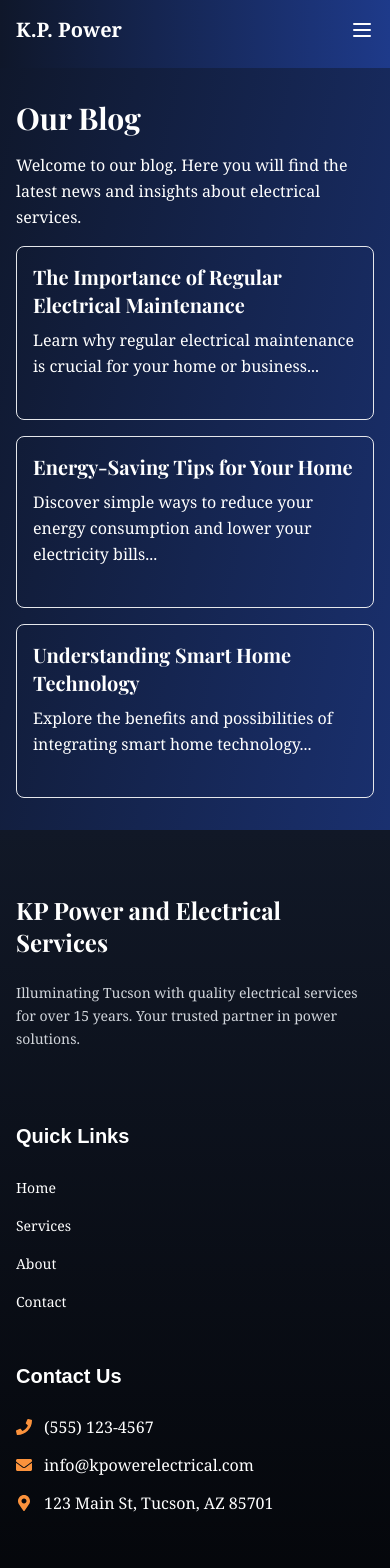
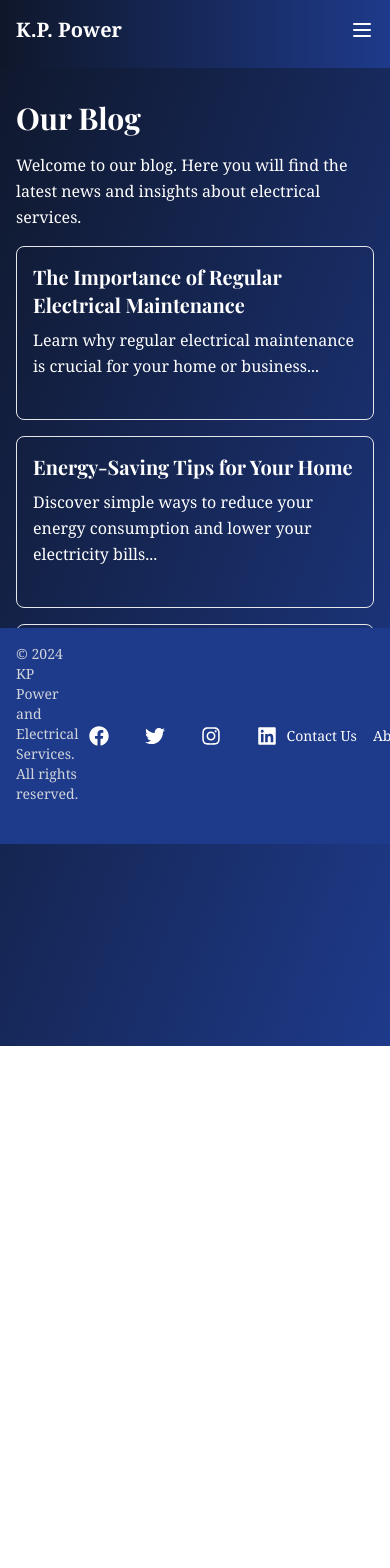
Before and after one commit to MJE43/kp, a Next.js app: page /blog in a window 390 px wide. Shown: the top 1568 px of the page. After the commit the page ends 1046 px from the top, so only its background shows below. Built offline with nearby package versions, Linux system fonts and the light colour scheme; a web font is replaced by a local one.

Commit message:
everything

```diff
--- a/src/app/services/page.tsx
+++ b/src/app/services/page.tsx
@@ -1,5 +1,6 @@
 'use client';
 
+import type { NextPage } from 'next';
 import { useState, useCallback } from 'react';
 import Image from 'next/image';
 import Layout from '@/components/Layout';
@@ -17,17 +18,25 @@ import {
   BoltIcon
 } from '@heroicons/react/24/outline';
 
-interface ServiceIconProps {
+interface Service {
+  title: string;
   icon: React.ComponentType<React.SVGProps<SVGSVGElement>>;
+  description: string;
+  items: string[];
 }
 
-const ServiceIcon: React.FC<ServiceIconProps> = ({ icon: Icon }) => (
+interface Testimonial {
+  text: string;
+  author: string;
+}
+
+const ServiceIcon: React.FC<{ icon: React.ComponentType<React.SVGProps<SVGSVGElement>> }> = ({ icon: Icon }) => (
   <div className="p-2 bg-blue-100 rounded-full">
     <Icon className="w-6 h-6 text-blue-600" />
   </div>
 );
 
-const ServiceCard = ({ service, index }) => {
+const ServiceCard: React.FC<{ service: Service; index: number }> = ({ service, index }) => {
   const [isExpanded, setIsExpanded] = useState(false);
   const controls = useAnimation();
 
@@ -88,19 +97,19 @@ const ServiceCard = ({ service, index }) => {
   );
 };
 
-const Testimonial = ({ text, author }) => (
+const TestimonialCard: React.FC<Testimonial> = ({ text, author }) => (
   <div className="bg-white p-6 rounded-lg shadow-md">
     <p className="text-gray-600 italic mb-4">"{text}"</p>
     <p className="text-gray-800 font-semibold">- {author}</p>
   </div>
 );
 
-export default function ServicesPage() {
+const ServicesPage: NextPage = () => {
   const particlesInit = useCallback(async (engine) => {
     await loadFull(engine);
   }, []);
 
-  const services = [
+  const services: Service[] = [
     {
       title: 'Residential Electrical Services',
       icon: HomeIcon,
@@ -183,7 +192,7 @@ export default function ServicesPage() {
     },
   ];
 
-  const testimonials = [
+  const testimonials: Testimonial[] = [
     {
       text: "K.P. Power transformed our home's electrical system. Their team was professional, efficient, and knowledgeable.",
       author: "Sarah Johnson, Phoenix Homeowner"
@@ -196,6 +205,7 @@ export default function ServicesPage() {
 
   return (
     <Layout>
+      {/* Hero Section */}
       <div className="relative h-screen">
         <Image
           src="/images/night-stock-photo.jpg"
@@ -241,12 +251,13 @@ export default function ServicesPage() {
               transition={{ delay: 0.2 }}
               className="text-2xl mb-8"
             >
-              Expert electrical solutions for home and business
+Expert electrical solutions for home and business
             </motion.p>
           </div>
         </div>
       </div>
 
+      {/* Services Section */}
       <div className="container mx-auto px-4 py-12 bg-gradient-to-b from-gray-50 to-white">
         <motion.h2
           initial={{ opacity: 0, y: -20 }}
@@ -261,6 +272,7 @@ export default function ServicesPage() {
           ))}
         </div>
 
+        {/* Testimonials Section */}
         <motion.div
           initial={{ opacity: 0, y: 50 }}
           animate={{ opacity: 1, y: 0 }}
@@ -272,11 +284,12 @@ export default function ServicesPage() {
           </h3>
           <div className="grid md:grid-cols-2 gap-8">
             {testimonials.map((testimonial, index) => (
-              <Testimonial key={index} {...testimonial} />
+              <TestimonialCard key={index} {...testimonial} />
             ))}
           </div>
         </motion.div>
 
+        {/* Call to Action Section */}
         <motion.div
           initial={{ opacity: 0, y: 50 }}
           animate={{ opacity: 1, y: 0 }}
@@ -304,4 +317,6 @@ export default function ServicesPage() {
       </div>
     </Layout>
   );
-}
+};
+
+export default ServicesPage;
--- a/src/components/Footer.tsx
+++ b/src/components/Footer.tsx
@@ -34,57 +34,20 @@ const Footer: React.FC = () => {
   };
 
   return (
-    <footer className="bg-gradient-to-b from-gray-900 to-black text-white py-16">
+    <footer className="sticky bottom-0 bg-blue-900 text-white py-4">
       <div className="container mx-auto px-4 max-w-7xl">
         <motion.div
-          className="grid grid-cols-1 md:grid-cols-4 gap-12"
+          className="flex justify-between items-center"
           variants={containerVariants}
           initial="hidden"
           animate="visible"
         >
           <motion.div variants={itemVariants}>
-            <h3 className="text-2xl font-bold mb-6">KP Power and Electrical Services</h3>
-            <p className="text-sm text-gray-300 leading-relaxed">
-              Illuminating Tucson with quality electrical services for over 15 years. Your trusted partner in power solutions.
+            <p className="text-sm text-gray-300">
+              &copy; {currentYear} KP Power and Electrical Services. All rights reserved.
             </p>
           </motion.div>
           <motion.div variants={itemVariants}>
-            <h4 className="text-xl font-semibold mb-6">Quick Links</h4>
-            <ul className="space-y-3">
-              {['Home', 'Services', 'About', 'Contact'].map((item) => (
-                <li key={item}>
-                  <Button
-                    variant="link"
-                    asChild
-                    className="p-0 h-auto text-white hover:text-orange-400 transition-colors duration-300"
-                  >
-                    <Link href={item === 'Home' ? '/' : `/${item.toLowerCase()}`}>
-                      {item}
-                    </Link>
-                  </Button>
-                </li>
-              ))}
-            </ul>
-          </motion.div>
-          <motion.div variants={itemVariants}>
-            <h4 className="text-xl font-semibold mb-6">Contact Us</h4>
-            <ul className="space-y-3">
-              <li className="flex items-center">
-                <FaPhone className="mr-3 text-orange-400" />
-                <span>(555) 123-4567</span>
-              </li>
-              <li className="flex items-center">
-                <FaEnvelope className="mr-3 text-orange-400" />
-                <span>info@kpowerelectrical.com</span>
-              </li>
-              <li className="flex items-center">
-                <FaMapMarkerAlt className="mr-3 text-orange-400" />
-                <span>123 Main St, Tucson, AZ 85701</span>
-              </li>
-            </ul>
-          </motion.div>
-          <motion.div variants={itemVariants}>
-            <h4 className="text-xl font-semibold mb-6">Follow Us</h4>
             <div className="flex space-x-4">
               {socialLinks.map(({ Icon, url, label }) => (
                 <motion.div
@@ -104,21 +67,35 @@ const Footer: React.FC = () => {
                       rel="noopener noreferrer"
                       aria-label={label}
                     >
-                      <Icon size={28} />
+                      <Icon size={20} />
                     </a>
                   </Button>
                 </motion.div>
               ))}
             </div>
           </motion.div>
-        </motion.div>
-        <motion.div
-          className="mt-12 pt-8 border-t border-gray-700 text-center"
-          variants={itemVariants}
-        >
-          <p className="text-sm text-gray-300">
-            &copy; {currentYear} KP Power and Electrical Services. All rights reserved.
-          </p>
+          <motion.div variants={itemVariants}>
+            <div className="flex space-x-4">
+              <Button
+                variant="link"
+                asChild
+                className="p-0 h-auto text-white hover:text-orange-400 transition-colors duration-300"
+              >
+                <Link href="/contact">
+                  Contact Us
+                </Link>
+              </Button>
+              <Button
+                variant="link"
+                asChild
+                className="p-0 h-auto text-white hover:text-orange-400 transition-colors duration-300"
+              >
+                <Link href="/about">
+                  About Us
+                </Link>
+              </Button>
+            </div>
+          </motion.div>
         </motion.div>
       </div>
     </footer>
--- a/src/components/IntroductionSection.tsx
+++ b/src/components/IntroductionSection.tsx
@@ -46,7 +46,7 @@ export default function IntroductionSection() {
   });
 
   return (
-    <section ref={ref} className="bg-[#007bff] py-16 bg-opacity-90 bg-[url('/images/subtle-pattern.png')] bg-repeat">
+    <section ref={ref} className="bg-[#1e00ff67] py-16 bg-opacity-90 bg-[url('/images/subtle-pattern.png')] bg-repeat">
       <div className="container mx-auto px-4">
         <motion.h2
           initial={{ opacity: 0, y: 30 }}
--- /dev/null
+++ b/src/components/Map.tsx
@@ -0,0 +1,23 @@
+import React from 'react';
+
+interface MapProps {
+  address: string;
+}
+
+const Map: React.FC<MapProps> = ({ address }) => {
+  const encodedAddress = encodeURIComponent(address);
+  const src = `https://www.google.com/maps/embed/v1/place?key=AIzaSyDiQiYHMGffsfYp5Ra0yHPS_wtgj2R9OZA&q=${encodedAddress}`;
+
+  return (
+    <iframe
+      width="100%"
+      height="100%"
+      style={{ border: 0 }}
+      loading="lazy"
+      allowFullScreen
+      src={src}
+    ></iframe>
+  );
+};
+
+export default Map;
--- a/tailwind.config.ts
+++ b/tailwind.config.ts
@@ -34,6 +34,33 @@ const config: Config = {
       lineHeight: {
         body: '1.6',
       },
+      animation: {
+        'fade-in-down': 'fadeInDown 1s ease-out',
+        'pulse': 'pulse 2s cubic-bezier(0.4, 0, 0.6, 1) infinite',
+        'bounce': 'bounce 1s infinite',
+        'ping': 'ping 1s cubic-bezier(0, 0, 0.2, 1) infinite',
+        'spin': 'spin 1s linear infinite',
+      },
+      keyframes: {
+        fadeInDown: {
+          '0%': { opacity: '0', transform: 'translateY(-10px)' },
+          '100%': { opacity: '1', transform: 'translateY(0)' },
+        },
+        pulse: {
+          '0%, 100%': { opacity: '1' },
+          '50%': { opacity: '.5' },
+        },
+        bounce: {
+          '0%, 100%': { transform: 'translateY(-25%)', animationTimingFunction: 'cubic-bezier(0.8, 0, 1, 1)' },
+          '50%': { transform: 'translateY(0)', animationTimingFunction: 'cubic-bezier(0, 0, 0.2, 1)' },
+        },
+        ping: {
+          '75%, 100%': { transform: 'scale(2)', opacity: '0' },
+        },
+        spin: {
+          to: { transform: 'rotate(360deg)' },
+        },
+      },
     },
   },
   plugins: [require("tailwindcss-animate")],
```
Also changed, not shown: src/app/contact/page.tsx (+46 -17 lines), public/images/subtle-pattern.png (added).
